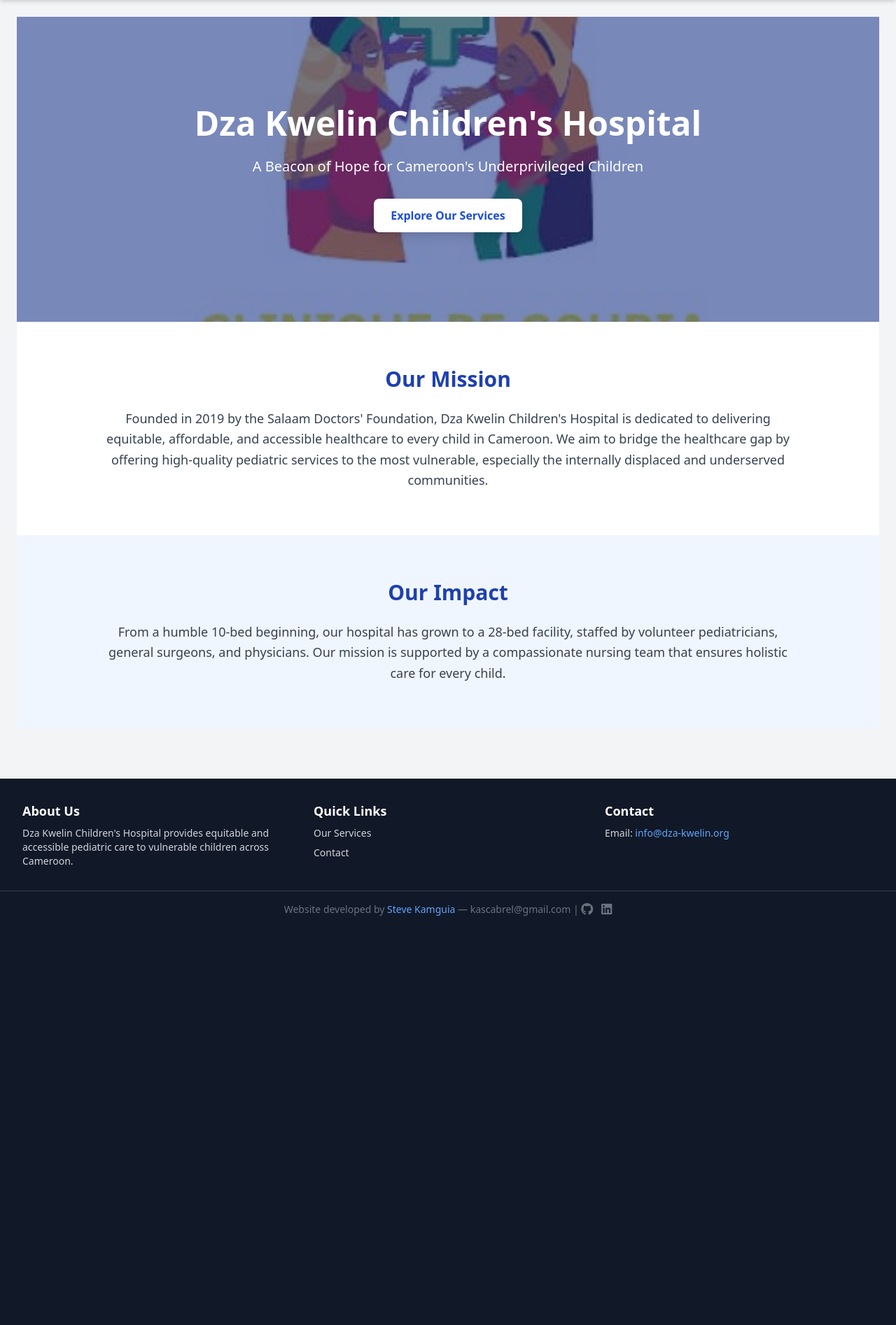
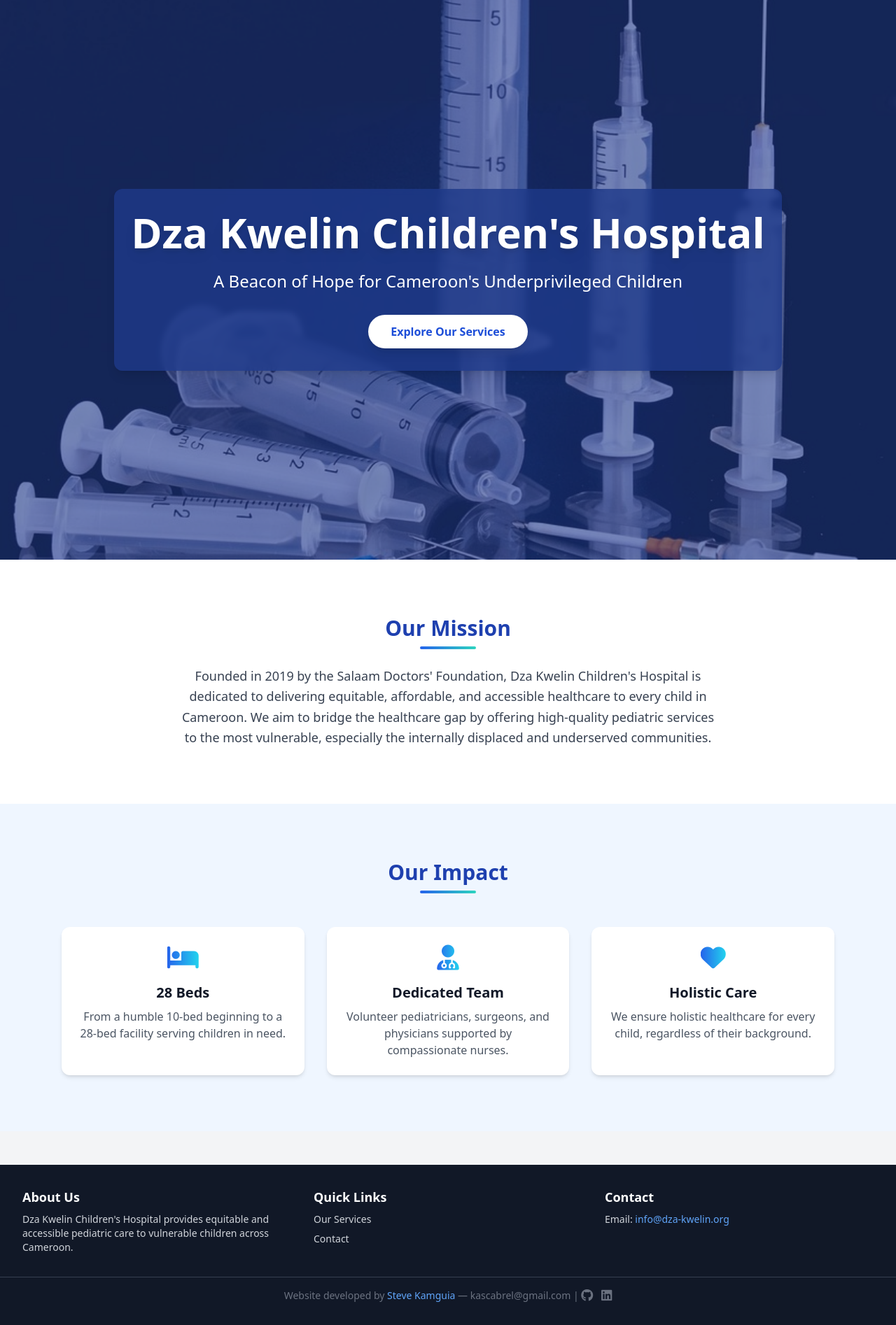
Before and after one commit to Kascabrel/Kwelin_Children-s_Hospital, a Flask app: page / in a window 1280 px wide. Shown: the part 88-1982 px from the top of the page at 70% size. Before the commit the page ends 1397 px from the top, so only its background shows below. Run offline with Flask 3, Linux system fonts and the light colour scheme; some libraries are stand-ins or nearby versions.

Commit message:
Feature: Perform the home page style

```diff
--- a/app/templates/base.html
+++ b/app/templates/base.html
@@ -72,7 +72,7 @@
 </script>
 
 <!-- Main Content -->
-<main class="flex-grow container mx-auto p-6">
+<main class="flex-grow container mx-auto">
     {% block content %}{% endblock %}
 </main>
 
--- a/app/templates/home.html
+++ b/app/templates/home.html
@@ -2,20 +2,32 @@
 
 {% block content %}
 <!-- Hero Section -->
-<section class="relative bg-blue-900 text-white py-32 bg-cover bg-center" style="background-image: url('{{ url_for('static', filename='images/Hospital.jpg') }}');">
+<section class="relative h-screen bg-cover bg-center flex items-center justify-center text-center text-white"
+  style="background-image: url('{{ url_for('static', filename='images/clinic-4969621_1280.jpg') }}');">
+  <!-- Overlay -->
   <div class="absolute inset-0 bg-blue-900 bg-opacity-60"></div>
-  <div class="relative max-w-6xl mx-auto px-6 text-center z-10">
-    <h1 class="text-4xl sm:text-5xl font-bold mb-6">Dza Kwelin Children's Hospital</h1>
-    <p class="text-lg sm:text-xl mb-8">A Beacon of Hope for Cameroon's Underprivileged Children</p>
-    <a href="/services" class="inline-block bg-white text-blue-700 font-semibold px-6 py-3 rounded-lg shadow-lg hover:bg-gray-100 transition">Explore Our Services</a>
+
+  <!-- Hero Content -->
+  <div class="relative z-10 px-6 bg-blue-900 bg-opacity-80 px-12 py-8 m-2 rounded-xl shadow-lg backdrop-blur-sm">
+    <h1 class="text-4xl sm:text-6xl font-extrabold mb-6 drop-shadow-lg">
+      Dza Kwelin Children's Hospital
+    </h1>
+    <p class="text-lg sm:text-2xl mb-8 max-w-2xl mx-auto">
+      A Beacon of Hope for Cameroon's Underprivileged Children
+    </p>
+    <a href="/services"
+       class="inline-block bg-white text-blue-700 font-semibold px-8 py-3 rounded-full shadow-lg hover:scale-105 hover:bg-gray-100 transition transform duration-300">
+       Explore Our Services
+    </a>
   </div>
 </section>
 
 <!-- Mission Section -->
-<section class="py-16 bg-white">
-  <div class="max-w-5xl mx-auto px-6">
-    <h2 class="text-3xl font-semibold text-blue-800 mb-6 text-center">Our Mission</h2>
-    <p class="text-gray-700 text-lg leading-relaxed text-center">
+<section class="py-20 bg-white">
+  <div class="max-w-6xl mx-auto px-6 text-center">
+    <h2 class="text-3xl font-bold text-blue-800 mb-2">Our Mission</h2>
+    <div class="w-20 h-1 bg-gradient-to-r from-blue-600 to-teal-400 mx-auto mb-6 rounded-full"></div>
+    <p class="text-gray-700 text-lg leading-relaxed max-w-3xl mx-auto">
       Founded in 2019 by the Salaam Doctors' Foundation, Dza Kwelin Children's Hospital is dedicated to delivering equitable, affordable, and accessible healthcare to every child in Cameroon.
       We aim to bridge the healthcare gap by offering high-quality pediatric services to the most vulnerable, especially the internally displaced and underserved communities.
     </p>
@@ -23,13 +35,33 @@
 </section>
 
 <!-- Impact Section -->
-<section class="py-16 bg-blue-50">
-  <div class="max-w-5xl mx-auto px-6">
-    <h2 class="text-3xl font-semibold text-blue-800 mb-6 text-center">Our Impact</h2>
-    <p class="text-gray-700 text-lg leading-relaxed text-center">
-      From a humble 10-bed beginning, our hospital has grown to a 28-bed facility, staffed by volunteer pediatricians, general surgeons, and physicians.
-      Our mission is supported by a compassionate nursing team that ensures holistic care for every child.
-    </p>
+<section class="py-20 bg-blue-50">
+  <div class="max-w-6xl mx-auto px-6 text-center">
+    <h2 class="text-3xl font-bold text-blue-800 mb-2">Our Impact</h2>
+    <div class="w-20 h-1 bg-gradient-to-r from-blue-600 to-teal-400 mx-auto mb-12 rounded-full"></div>
+
+    <div class="grid gap-8 sm:grid-cols-2 md:grid-cols-3">
+      <!-- Card 1 -->
+      <div class="bg-white shadow-md rounded-xl p-6 hover:shadow-2xl hover:-translate-y-2 transition transform">
+        <i class="fas fa-bed text-4xl mb-4 bg-gradient-to-r from-blue-600 to-cyan-400 text-transparent bg-clip-text"></i>
+        <h3 class="text-xl font-semibold mb-2">28 Beds</h3>
+        <p class="text-gray-600">From a humble 10-bed beginning to a 28-bed facility serving children in need.</p>
+      </div>
+
+      <!-- Card 2 -->
+      <div class="bg-white shadow-md rounded-xl p-6 hover:shadow-2xl hover:-translate-y-2 transition transform">
+        <i class="fas fa-user-md text-4xl mb-4 bg-gradient-to-r from-blue-600 to-cyan-400 text-transparent bg-clip-text"></i>
+        <h3 class="text-xl font-semibold mb-2">Dedicated Team</h3>
+        <p class="text-gray-600">Volunteer pediatricians, surgeons, and physicians supported by compassionate nurses.</p>
+      </div>
+
+      <!-- Card 3 -->
+      <div class="bg-white shadow-md rounded-xl p-6 hover:shadow-2xl hover:-translate-y-2 transition transform">
+        <i class="fas fa-heart text-4xl mb-4 bg-gradient-to-r from-blue-600 to-cyan-400 text-transparent bg-clip-text"></i>
+        <h3 class="text-xl font-semibold mb-2">Holistic Care</h3>
+        <p class="text-gray-600">We ensure holistic healthcare for every child, regardless of their background.</p>
+      </div>
+    </div>
   </div>
 </section>
 {% endblock %}
```
Also changed, not shown: app/static/images/clinic-4969621_1280.jpg (added), app/static/images/laboratory-3827736_1280.jpg (added).
